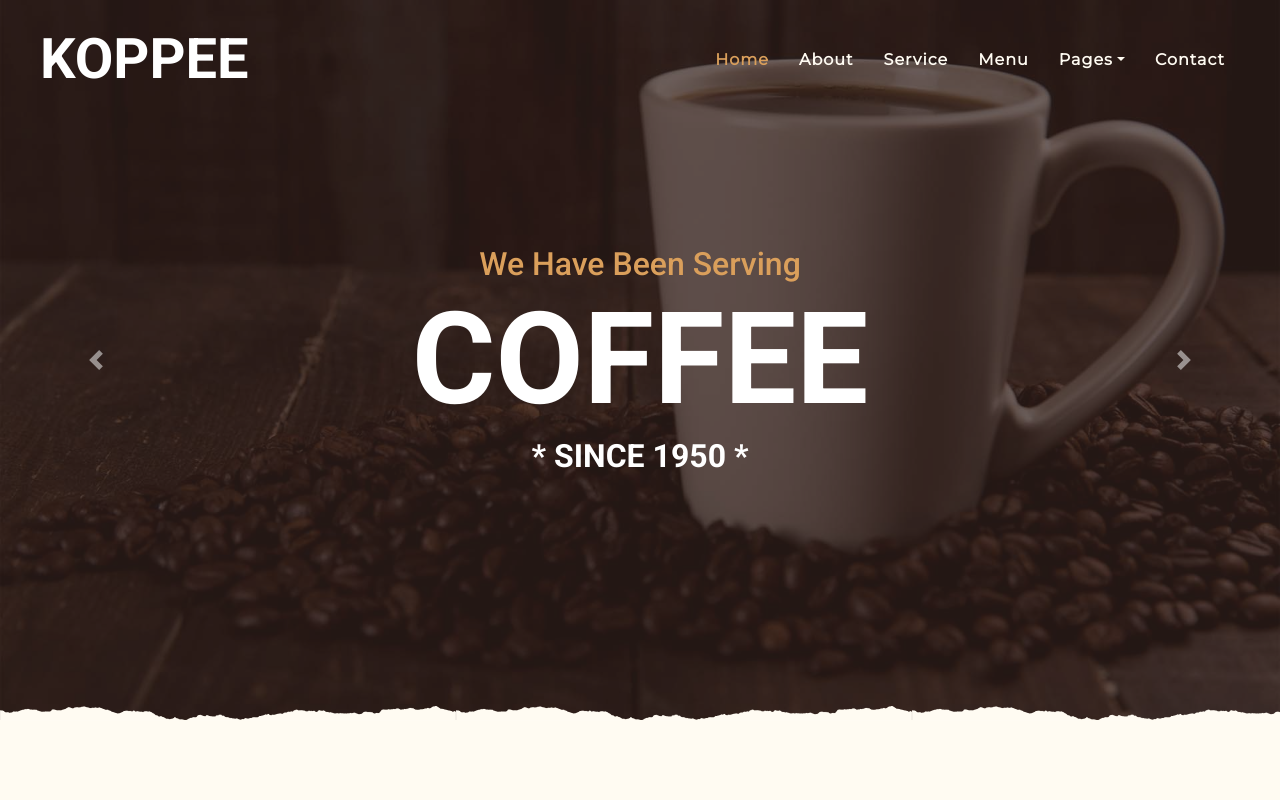
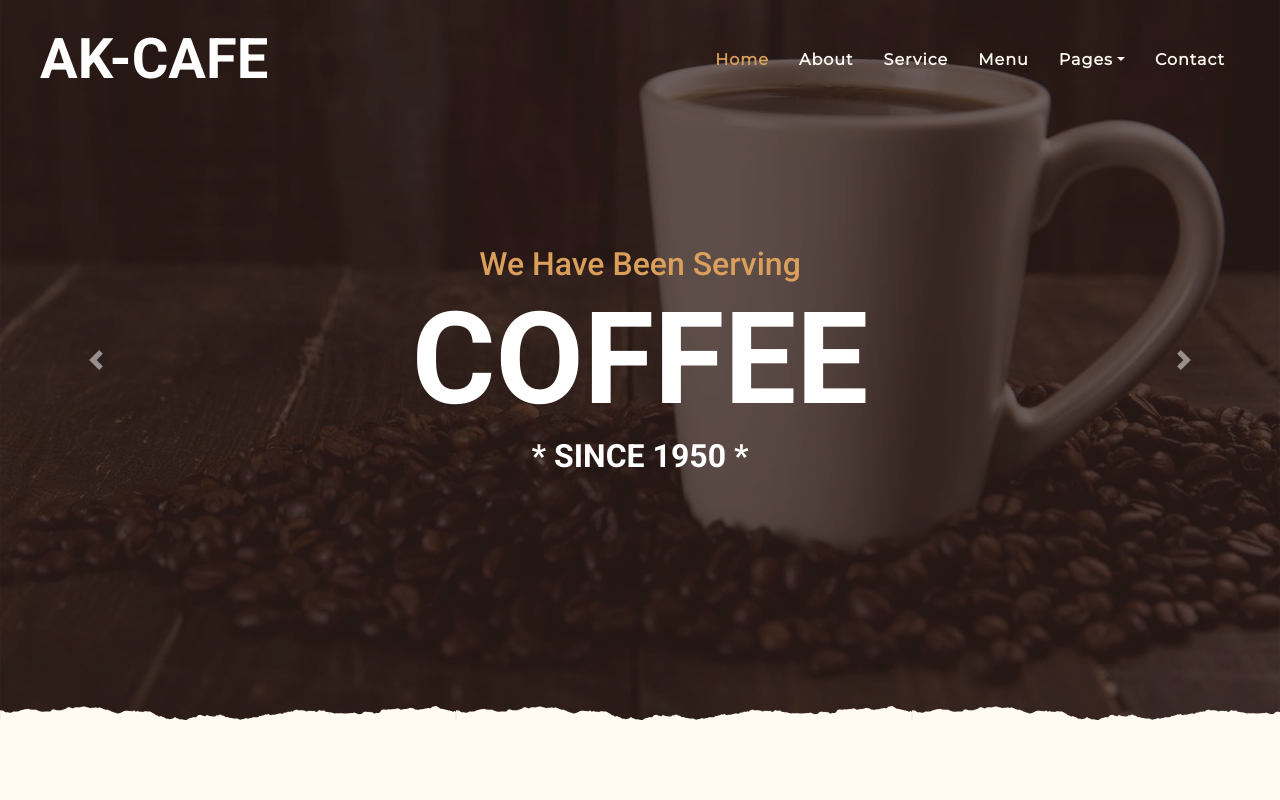
Before and after one commit to AkingbadeOmosebi/GitOps-Gaurdian-Platform, a plain HTML site: page app/index.html in a window 1280 px wide. Shown: the top 800 px of the page. Drawn offline with nearby package versions, Linux system fonts and the light colour scheme.

Commit message:
test change

```diff
--- a/app/index.html
+++ b/app/index.html
@@ -31,7 +31,7 @@
     <div class="container-fluid p-0 nav-bar">
         <nav class="navbar navbar-expand-lg bg-none navbar-dark py-3">
             <a href="index.html" class="navbar-brand px-lg-4 m-0">
-                <h1 class="m-0 display-4 text-uppercase text-white">KOPPEE</h1>
+                <h1 class="m-0 display-4 text-uppercase text-white">Ak-Cafe</h1>
             </a>
             <button type="button" class="navbar-toggler" data-toggle="collapse" data-target="#navbarCollapse">
                 <span class="navbar-toggler-icon"></span>
```
